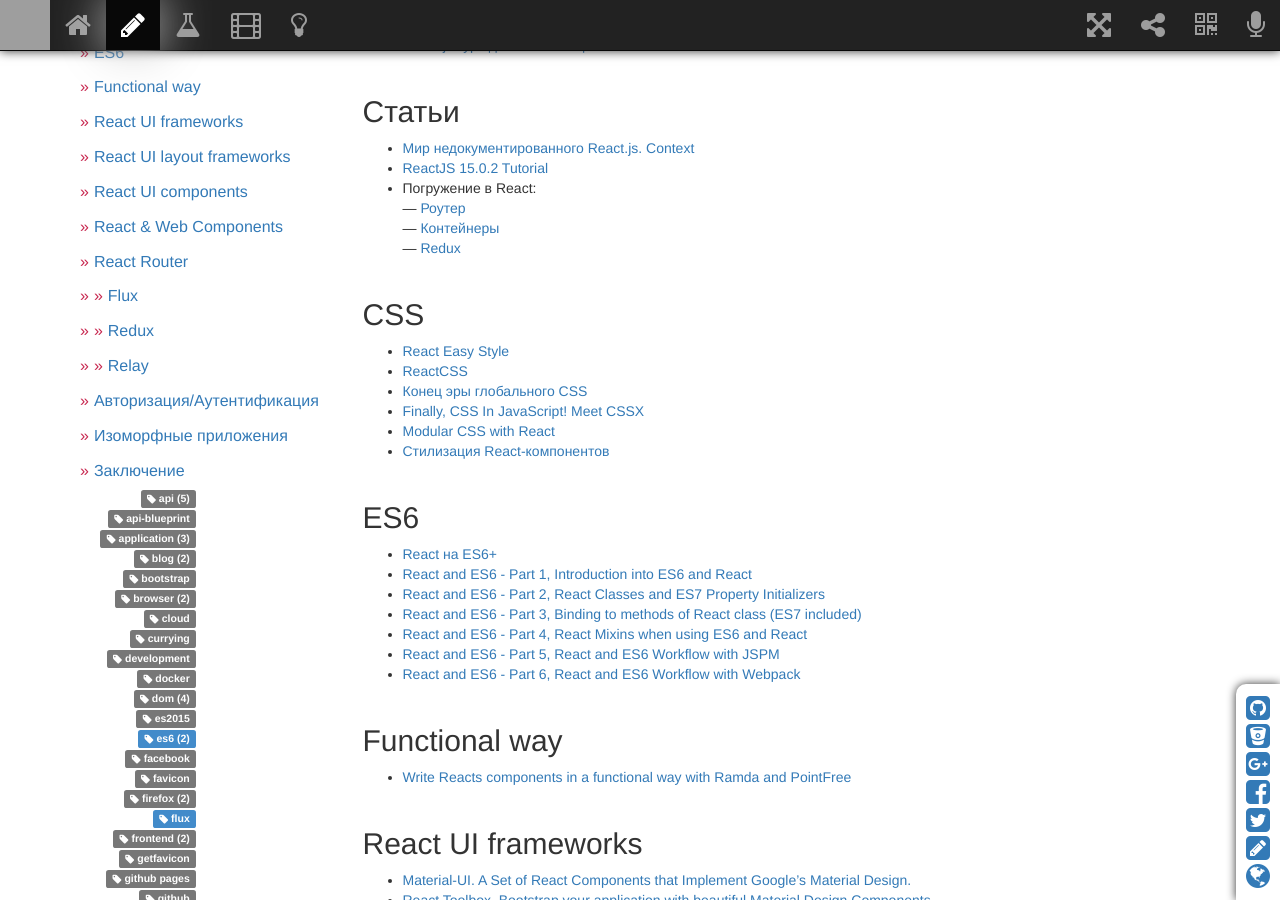
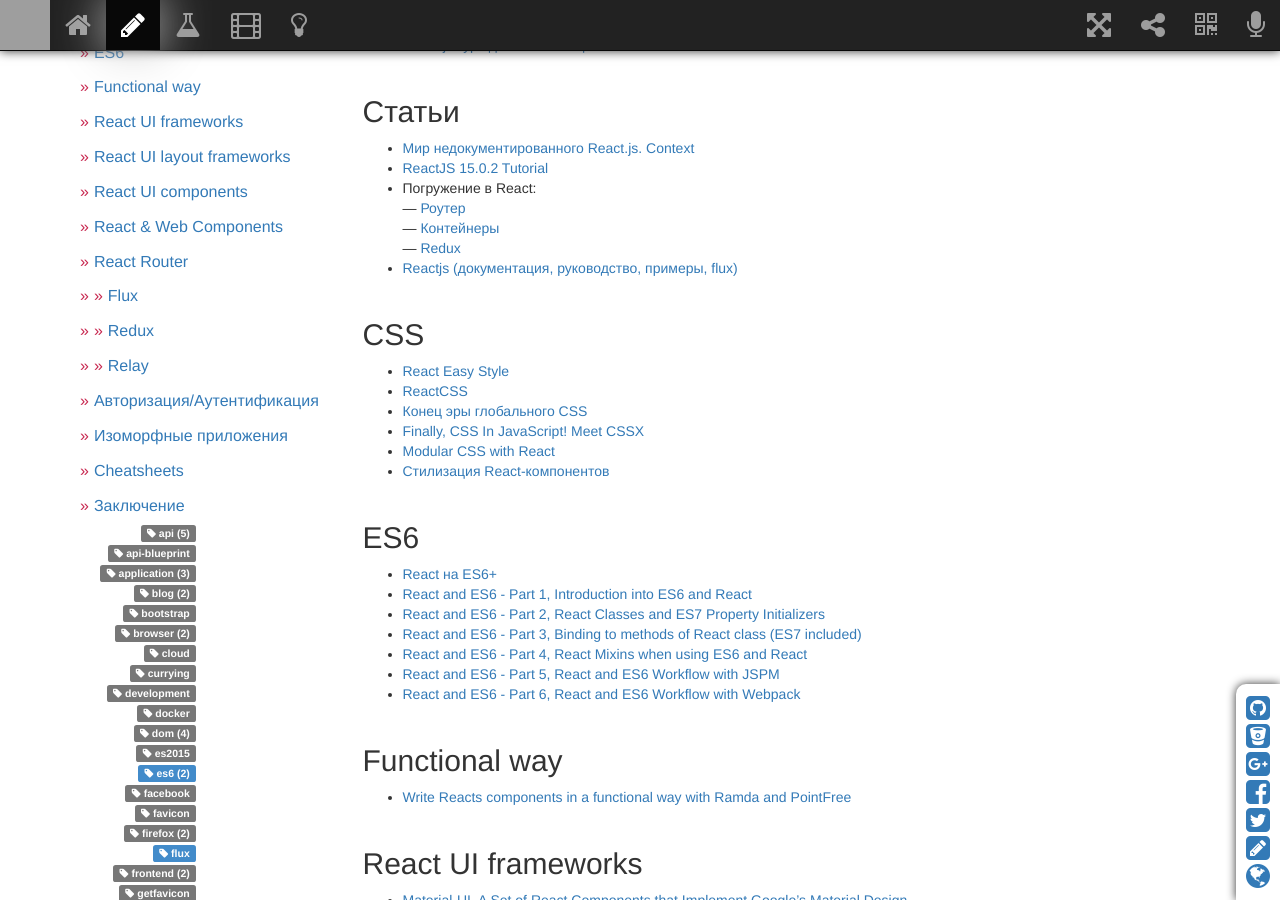
Before and after one commit to sergeymakoveev/sergeymakoveev.github.com, a Jekyll site: the page built from _posts/2015-06-18-js.react.md, in a window 1280 px wide and 900 px high, scrolled down 368 px. Built offline with Jekyll 4.4.1, drawn with Linux system fonts in a browser that asks for light colours; nearby versions of some CDN libraries; comment, search, counter and statistics services are not loaded; some of the changed text lies outside the part shown; grey boxes are pictures that could not be loaded.

Commit message:
обновил контент

```diff
--- a/_posts/2015-06-18-js.react.md
+++ b/_posts/2015-06-18-js.react.md
@@ -21,6 +21,7 @@
     &mdash; [Роутер](http://prgssr.ru/development/pogruzhenie-v-react-router.html)
     &mdash; [Контейнеры](http://prgssr.ru/development/pogruzhenie-v-react-kontejnery.html)
     &mdash; [Redux](http://prgssr.ru/development/pogruzhenie-v-react-redux.html)
+*   [Reactjs (документация, руководство, примеры, flux)](http://tftf.ru/stati/javascript/reactjs/)
 
 
 ## CSS
@@ -113,6 +114,7 @@
 ## Авторизация/Аутентификация
 *   [Login Flow](https://loginflow.mxstbr.com/)
 
+
 ## Изоморфные приложения
 *   [Изоморфные приложения. Взгляд в будущее с React](http://habrahabr.ru/post/259625/)
 *   [Построение надежных веб-приложений на React: Часть 4, серверная генерация](http://habrahabr.ru/post/230269/)
@@ -120,6 +122,10 @@
 *   [Full-Stack Redux Tutorial](http://teropa.info/blog/2015/09/10/full-stack-redux-tutorial.html)
 
 
+## Cheatsheets
+*   [React.js cheatsheet](http://ricostacruz.com/cheatsheets/react.html)
+
+
 ## Заключение
 *   [React.js Best Practices for 2016](https://blog.risingstack.com/react-js-best-practices-for-2016/)
 *   [React discussion forum](https://discuss.reactjs.org/)
```
Also changed, not shown: _posts/2015-08-14-docker.md (+4 -0 lines).
